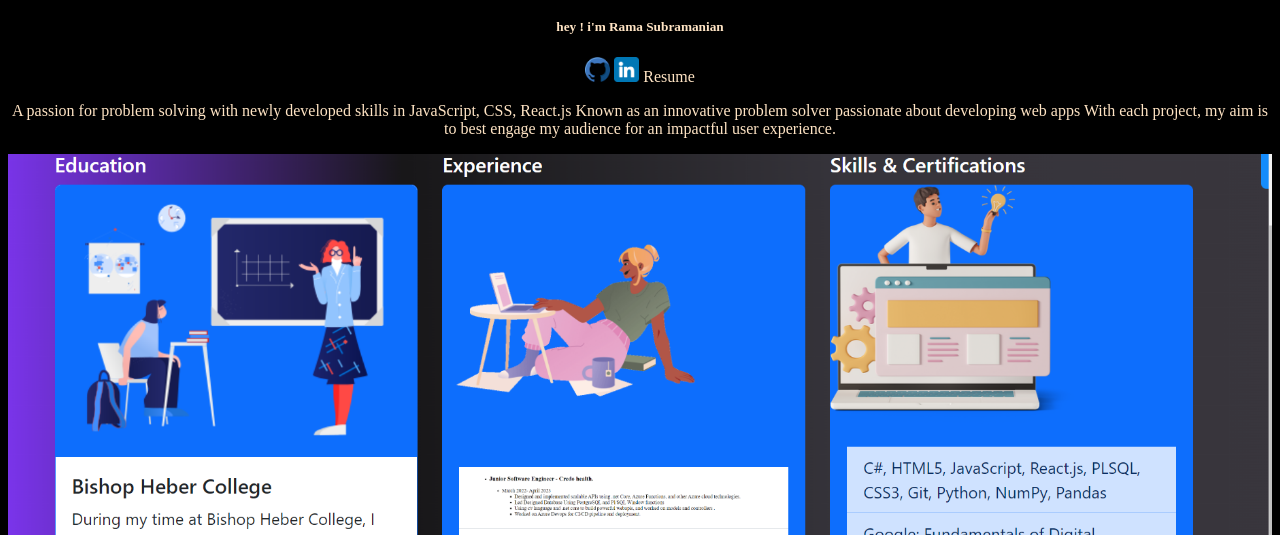
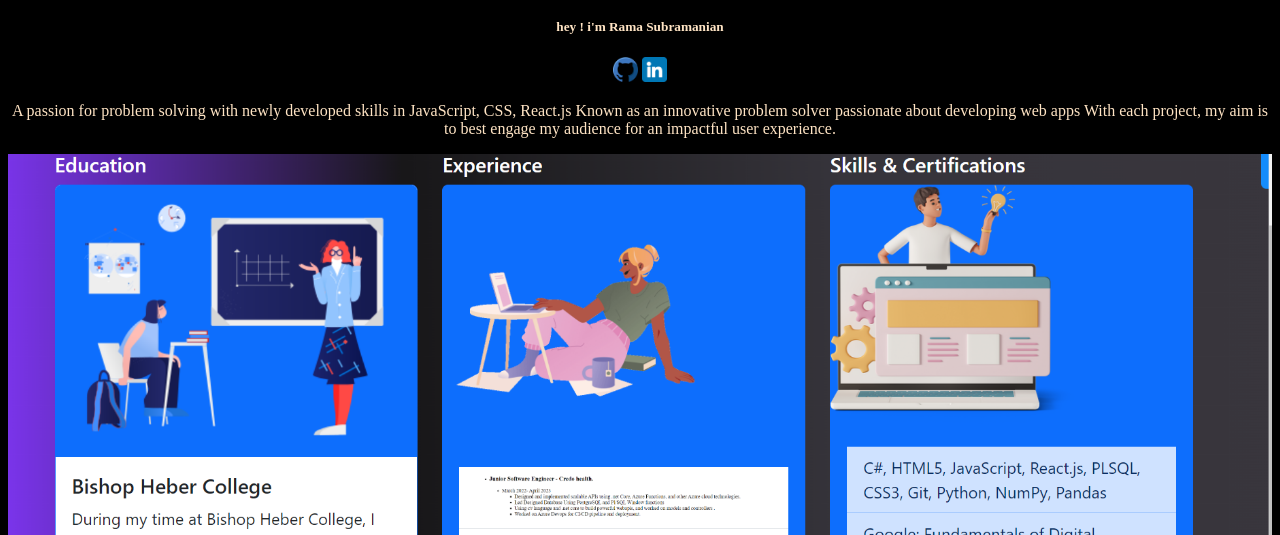
Before and after one commit to codewithrama/simple-resume, a plain HTML site: page index.html in a window 1280 px wide. Shown: the part 265-800 px from the top of the page. Drawn offline with Linux system fonts and the light colour scheme.

Commit message:
Add files via upload

```diff
--- a/index.html
+++ b/index.html
@@ -28,7 +28,6 @@
             <a href="https://www.linkedin.com/in/ramainlinkedlin/"><img class="icon" src="./src/icons/linkedin.png"
                     height="25px" width="25px"></a>
 
-            <a class="download" href="./src/files/resume -rama.pdf" download="resume-rama">Resume</a>
 
         </div>
 
```
